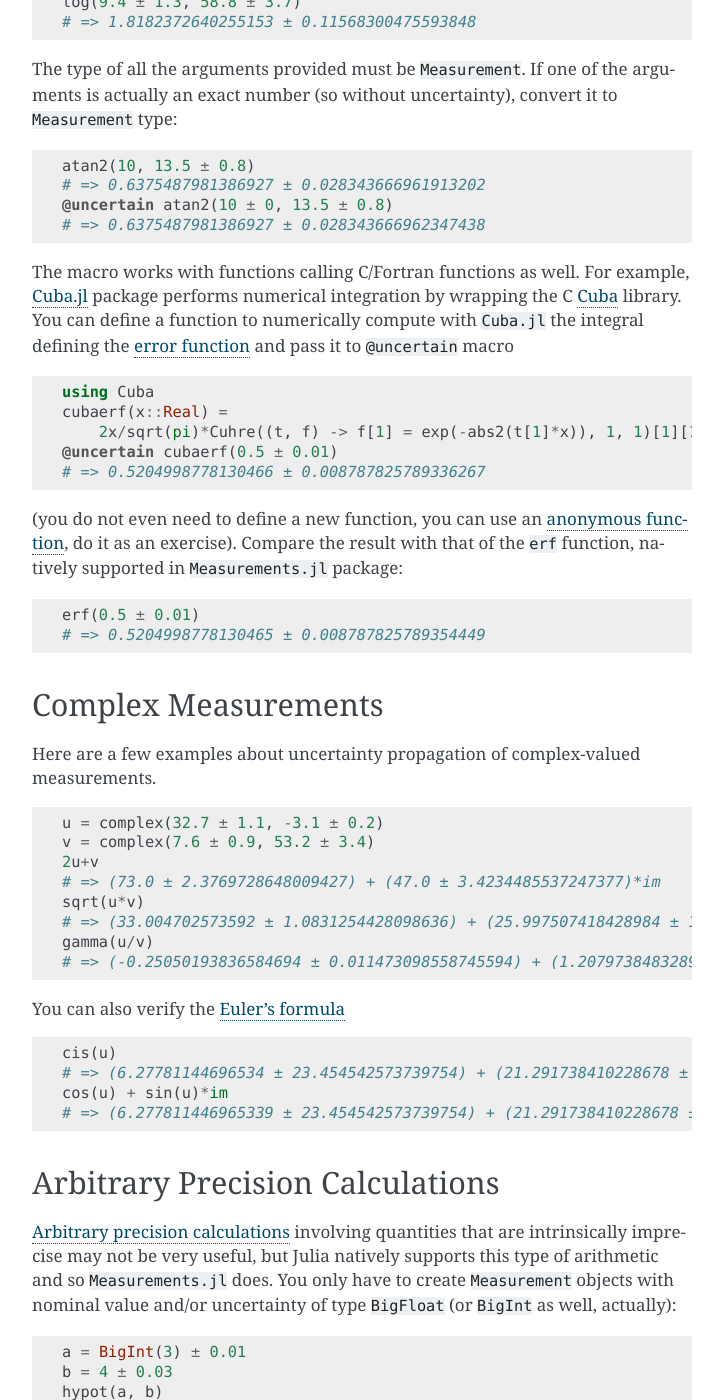
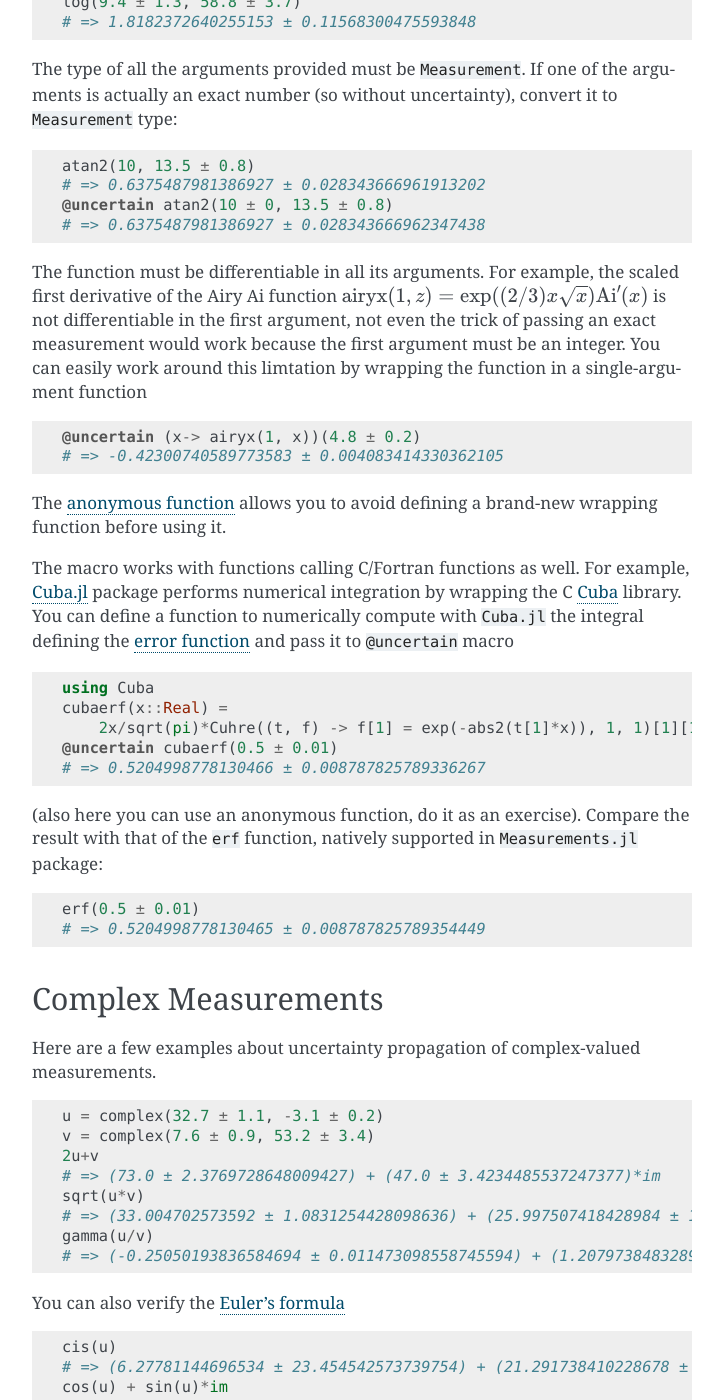
Before and after one commit to JuliaPhysics/Measurements.jl, a Sphinx documentation site: the page built from docs/examples.rst, in a window 1280 px wide and 1400 px high, scrolled down 1909 px. Shown: the whole window, without its empty margins (388-1111 px from the left). Built offline with Sphinx 7.4.7, drawn with Linux system fonts in a browser that asks for light colours.

Commit message:
Add methods for invdigamma, trigamma, airy

```diff
--- a/docs/examples.rst
+++ b/docs/examples.rst
@@ -110,6 +110,22 @@ arguments is actually an exact number (so without uncertainty), convert it to
     @uncertain atan2(10 ± 0, 13.5 ± 0.8)
     # => 0.6375487981386927 ± 0.028343666962347438
 
+The function must be differentiable in all its arguments.  For example, the
+scaled first derivative of the Airy Ai function :math:`\text{airyx}(1, z) =
+\exp((2/3) x \sqrt{x})\text{Ai}'(x)` is not differentiable in the first
+argument, not even the trick of passing an exact measurement would work because
+the first argument must be an integer.  You can easily work around this
+limtation by wrapping the function in a single-argument function
+
+.. code-block:: julia
+
+    @uncertain (x-> airyx(1, x))(4.8 ± 0.2)
+    # => -0.42300740589773583 ± 0.004083414330362105
+
+The `anonymous function
+<http://docs.julialang.org/en/stable/manual/functions/#anonymous-functions>`__
+allows you to avoid defining a brand-new wrapping function before using it.
+
 The macro works with functions calling C/Fortran functions as well.  For
 example, `Cuba.jl <https://github.com/giordano/Cuba.jl>`__ package performs
 numerical integration by wrapping the C `Cuba <http://www.feynarts.de/cuba/>`__
@@ -126,11 +142,9 @@ macro
     @uncertain cubaerf(0.5 ± 0.01)
     # => 0.5204998778130466 ± 0.008787825789336267
 
-(you do not even need to define a new function, you can use an `anonymous
-function
-<http://docs.julialang.org/en/stable/manual/functions/#anonymous-functions>`__,
-do it as an exercise).  Compare the result with that of the ``erf`` function,
-natively supported in ``Measurements.jl`` package:
+(also here you can use an anonymous function, do it as an exercise).  Compare
+the result with that of the ``erf`` function, natively supported in
+``Measurements.jl`` package:
 
 .. code-block:: julia
 
```
Also changed, not shown: NEWS.md (+2 -2 lines), 2 other files.
